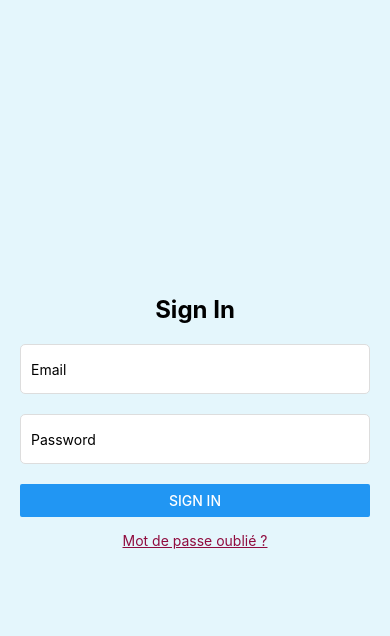
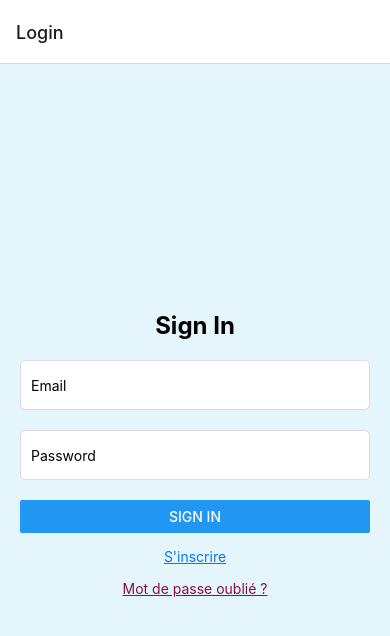
Before and after one commit to ikc20/hp_project, a React Native app: screen / in a window 390 px wide. Shown: the top 636 px of the page. Built offline with nearby package versions, Linux system fonts and the light colour scheme.

Commit message:
new changes

```diff
--- a/src/App.tsx
+++ b/src/App.tsx
@@ -1,22 +1,30 @@
 import React from 'react';
 import { Alert } from 'react-native';
+import { NavigationContainer } from '@react-navigation/native';
+import { createStackNavigator } from '@react-navigation/stack';
 import Login from './screens/LoginScreen';
-
+import Signup from './screens/SignupScreen';
+const Stack = createStackNavigator();
 
 const App: React.FC = () => {
   const handleLogin = (email: string, password: string) => {
-
-    if (email === 'test@example.com' && password === 'password123') {
+    if (email === 'mailto:test@example.com' && password === 'password123') {
       Alert.alert('Connexion réussie', `Bienvenue, ${email}!`);
+      // Optionally navigate to another screen after successful login
     } else {
       Alert.alert('Erreur', 'Email ou mot de passe incorrect');
-
     }
   };
 
   return (
-
-    <Login onLogin={handleLogin} navigation={undefined} />
+    <NavigationContainer>
+      <Stack.Navigator initialRouteName="Login">
+        <Stack.Screen name="Login">
+          {props => <Login {...props} onLogin={handleLogin} />}
+        </Stack.Screen>
+        <Stack.Screen name="Signup" component={Signup} />
+      </Stack.Navigator>
+    </NavigationContainer>
   );
 };
 
--- a/src/screens/LoginScreen.tsx
+++ b/src/screens/LoginScreen.tsx
@@ -1,7 +1,6 @@
 import React, { useState } from 'react';
-import { View, Text, TextInput, Button, StyleSheet, Alert, TouchableOpacity } from 'react-native';
+import { View, Text, TextInput, Button, StyleSheet, Alert, TouchableOpacity, ActivityIndicator } from 'react-native';
 
-// TypeScript interface pour les props
 interface LoginProps {
   onLogin: (email: string, password: string) => void;
   navigation: any; // Add navigation prop if you're using it for Forgot Password
@@ -10,19 +9,33 @@ interface LoginProps {
 const Login: React.FC<LoginProps> = ({ onLogin, navigation }) => {
   const [email, setEmail] = useState<string>('');
   const [password, setPassword] = useState<string>('');
+  const [loading, setLoading] = useState<boolean>(false); // Loading state
 
-  // Fonction pour gérer la soumission du formulaire
   const handleLogin = () => {
     if (!email || !password) {
       Alert.alert('Erreur', 'Veuillez entrer un email et un mot de passe.');
       return;
     }
 
-    // Appel à la fonction de connexion
+    // Simple email validation
+    const emailRegex = /^[^\s@]+@[^\s@]+\.[^\s@]+$/;
+    if (!emailRegex.test(email)) {
+      Alert.alert('Erreur', 'Veuillez entrer un email valide.');
+      return;
+    }
+
+    setLoading(true); // Start loading
+    // Call the login function
     onLogin(email, password);
+    // Reset loading state after the login process
+    setLoading(false);
   };
 
-  // Fonction pour gérer le clic sur le lien "Mot de passe oublié ?"
+  const handleSignup = () => {
+    // Navigate to signup screen
+    navigation.navigate('Signup'); // Ensure 'Signup' matches your navigation route
+  };
+
   const handleForgotPassword = () => {
     Alert.alert('Mot de passe oublié', 'Veuillez contacter le support pour réinitialiser votre mot de passe.');
     // Optionally, you can navigate to a dedicated screen for password recovery
@@ -50,7 +63,15 @@ const Login: React.FC<LoginProps> = ({ onLogin, navigation }) => {
         onChangeText={setPassword}
       />
 
-      <Button title="Sign In" onPress={handleLogin} />
+      {loading ? (
+        <ActivityIndicator size="large" color="#007BFF" />
+      ) : (
+        <Button title="Sign In" onPress={handleLogin} />
+      )}
+
+      <TouchableOpacity onPress={handleSignup} style={styles.signup}>
+        <Text style={styles.signupText}>S'inscrire</Text>
+      </TouchableOpacity>
 
       <TouchableOpacity onPress={handleForgotPassword} style={styles.forgotPassword}>
         <Text style={styles.forgotPasswordText}>Mot de passe oublié ?</Text>
@@ -89,6 +110,14 @@ const styles = StyleSheet.create({
     color: '#900C3F',
     textDecorationLine: 'underline',
   },
+  signup: {
+    marginTop: 15,
+    alignItems: 'center',
+  },
+  signupText: {
+    color: '#007BFF',
+    textDecorationLine: 'underline',
+  },
 });
 
 export default Login;
--- a/src/screens/SignUpScreen.tsx
+++ b/src/screens/SignUpScreen.tsx
@@ -1,49 +1,37 @@
-// screens/SignUpScreen.tsx
-import React, { useState } from 'react';
-import { View, TextInput, Button, Alert } from 'react-native';
+// src/screens/SignupScreen.tsx
+import React from 'react';
+import { View, Text, TextInput, Button, StyleSheet } from 'react-native';
 
-const SignUpScreen: React.FC<{ onSignUp: (email: string, password: string) => void }> = ({ onSignUp }) => {
-  const [email, setEmail] = useState('');
-  const [password, setPassword] = useState('');
-  const [confirmPassword, setConfirmPassword] = useState('');
-
-  const handleSubmit = () => {
-    if (!email || !password || !confirmPassword) {
-      Alert.alert('Erreur', 'Veuillez remplir tous les champs');
-      return;
-    }
-    if (password !== confirmPassword) {
-      Alert.alert('Erreur', 'Les mots de passe ne correspondent pas');
-      return;
-    }
-    onSignUp(email, password);
-  };
-
+const SignupScreen: React.FC = () => {
   return (
-    <View style={{ padding: 16 }}>
-      <TextInput
-        placeholder="Email"
-        value={email}
-        onChangeText={setEmail}
-        style={{ marginBottom: 12, borderWidth: 1, borderColor: '#ccc', padding: 8 }}
-      />
-      <TextInput
-        placeholder="Mot de passe"
-        value={password}
-        onChangeText={setPassword}
-        secureTextEntry
-        style={{ marginBottom: 12, borderWidth: 1, borderColor: '#ccc', padding: 8 }}
-      />
-      <TextInput
-        placeholder="Confirmer le mot de passe"
-        value={confirmPassword}
-        onChangeText={setConfirmPassword}
-        secureTextEntry
-        style={{ marginBottom: 12, borderWidth: 1, borderColor: '#ccc', padding: 8 }}
-      />
-      <Button title="S'inscrire" onPress={handleSubmit} />
+    <View style={styles.container}>
+      <Text style={styles.title}>Sign Up</Text>
+      <TextInput placeholder="Email" style={styles.input} />
+      <TextInput placeholder="Password" secureTextEntry style={styles.input} />
+      <Button title="Sign Up" onPress={() => {}} />
     </View>
   );
 };
 
-export default SignUpScreen;
+const styles = StyleSheet.create({
+  container: {
+    flex: 1,
+    justifyContent: 'center',
+    padding: 20,
+  },
+  title: {
+    fontSize: 24,
+    fontWeight: 'bold',
+    marginBottom: 20,
+  },
+  input: {
+    height: 50,
+    borderColor: '#ddd',
+    borderWidth: 1,
+    borderRadius: 5,
+    marginBottom: 20,
+    paddingHorizontal: 10,
+  },
+});
+
+export default SignupScreen;
```
Also changed, not shown: 3 other files (tests, documents, lock files or other folders).
